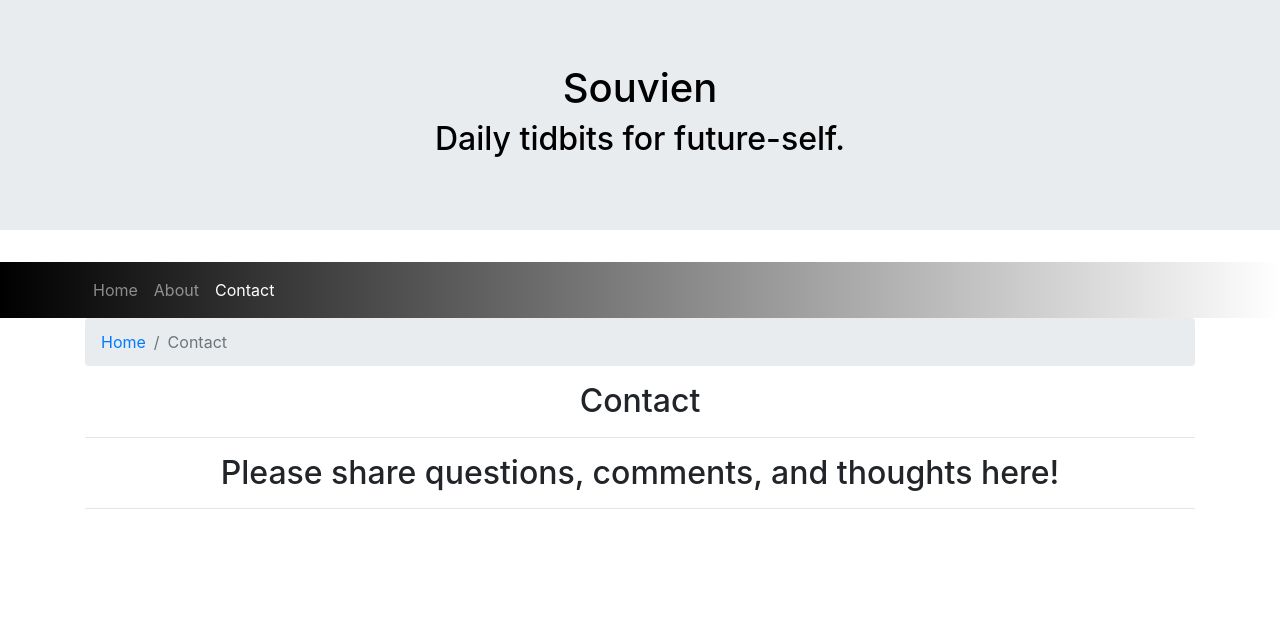
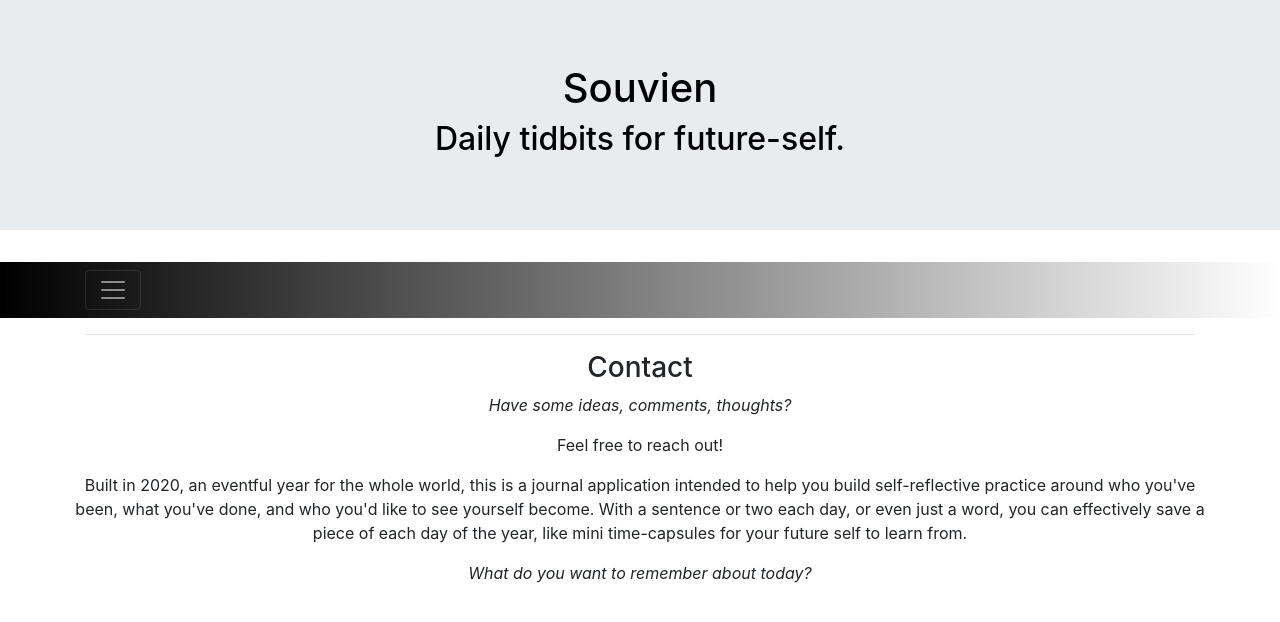
Before and after one commit to laylar/Souvien, a React (Create React App) app: page /contact in a window 1280 px wide. Shown: the top 622 px of the page. Built offline with nearby package versions, Linux system fonts and the light colour scheme.

Commit message:
#2, #1 breadcrumbs gone, navbar visible

```diff
--- a/src/components/AboutComponent.js
+++ b/src/components/AboutComponent.js
@@ -1,5 +1,4 @@
 import React from 'react';
-import { Breadcrumb, BreadcrumbItem } from 'reactstrap';
 import { Link } from 'react-router-dom';
 
 function About() {
@@ -7,16 +6,12 @@ function About() {
         <div className="container">
             <div className="row">
                 <div className="col">
-                    <Breadcrumb>
-                        <BreadcrumbItem><Link to="/home">Home</Link></BreadcrumbItem>
-                        <BreadcrumbItem active>About</BreadcrumbItem>
-                    </Breadcrumb>
                     <hr />
                 </div>
             </div>
             <div className="row row-content">
                 <div>
-                    <h3>Our Mission</h3>
+                    <h3>About</h3>
                     <p><i>Ever wanted to know what you did a year ago? Two years ago?</i></p>
 
                     <p>Who were you and who will you become?</p>
--- a/src/components/ContactComponent.js
+++ b/src/components/ContactComponent.js
@@ -1,27 +1,31 @@
 import React, { Component } from 'react';
-import { Breadcrumb, BreadcrumbItem } from 'reactstrap';
-import { Link } from 'react-router-dom';
 
 class Contact extends Component {
     render() {
         return (
-            <div className="container" >
+            <div className="container">
             <div className="row">
                 <div className="col">
-                        <Breadcrumb>
-                            <BreadcrumbItem><Link to="/home">Home</Link></BreadcrumbItem>
-                            <BreadcrumbItem active>Contact</BreadcrumbItem>
-                        </Breadcrumb>
-                        <h2>Contact</h2>
                     <hr />
                 </div>
             </div>
             <div className="row row-content">
-                    <div className="col-12">
-                        <h2>Please share questions, comments, and thoughts here!</h2>
-                        <hr />
+                <div>
+                    <h3>Contact</h3>
+                    <p><i>Have some ideas, comments, thoughts?</i></p>
+
+                    <p>Feel free to reach out!</p>
+
+                    <p>Built in 2020, an eventful year for the whole world, this is a journal application
+                    intended to help you build self-reflective practice around who you've been,
+                    what you've done, and who you'd like to see yourself become. With a sentence or two each day,
+                    or even just a word, you can effectively save a piece of each day of the year,
+                        like mini time-capsules for your future self to learn from.</p>
+
+                    <p><i>What do you want to remember about today?</i></p>
                 </div>
             </div>
+
         </div>
         );
     };
--- a/src/components/HeaderComponent.js
+++ b/src/components/HeaderComponent.js
@@ -35,7 +35,7 @@ class Header extends Component {
                         </div>
                     </div>
                 </Jumbotron>
-                <Navbar dark sticky="top" expand="md">
+                <Navbar dark sticky="top">
                     <div className="container">
                         <NavbarToggler onClick={this.toggleNav} />
                         <Collapse isOpen={this.state.isNavOpen} navbar>
```
Lines whose indentation alone changed are shown as unchanged.
